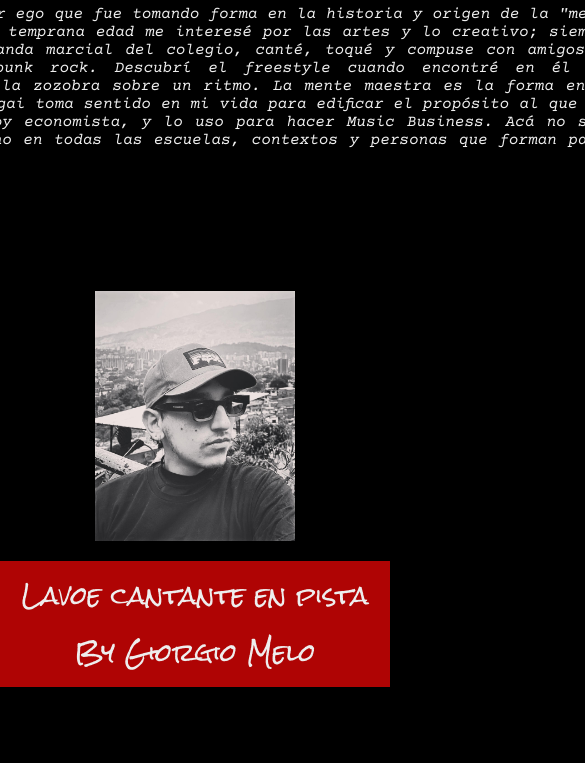
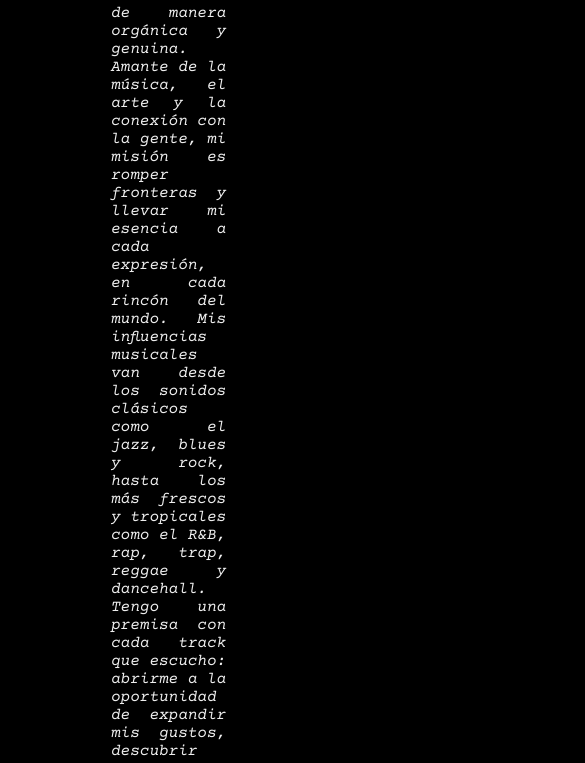
Before and after one commit to ByGior/webgior, a plain HTML site: page about.html in a window 390 px wide. Shown: the part 413-1176 px from the top of the page, 585 px wide, since content can reach past the window. Before the commit the page ends 1100 px from the top, so only its background shows below. Drawn offline with nearby package versions, Linux system fonts and the light colour scheme; a web font is replaced by a local one.

Commit message:
Update Original style.css

```diff
--- a/styles/style.css
+++ b/styles/style.css
@@ -175,72 +175,3 @@ body {
     font-size: 24px;
     font-weight: 400;
 }
-
-@media (max-width: 768px) {
-    .about-me-container {
-      width: 100%;
-      text-align: center;
-      margin-bottom: 2rem;
-    }
-
-    .about-me-image {
-      max-width: 200px;
-      height: auto;
-    }
-  }
-
-  @media (max-width: 768px) {
-    .presentacion_contenido_texto_2 {
-      font-size: 16px;
-      margin-bottom: 1.5rem;
-    }
-
-    .presentacion_contenido_texto_3 {
-      font-size: 18px;
-      margin-bottom: 2.5rem;
-    }
-  }
-
-  @media (max-width: 768px) {
-    .presentacion_contenido_texto_2 {
-      font-size: 16px;
-      margin-bottom: 1.5rem;
-      max-width: 90%;
-      margin-left: 5%;
-      margin-right: 5%;
-    }
-
-    .presentacion_contenido_texto_3 {
-      font-size: 18px;
-      margin-bottom: 2.5rem;
-      max-width: 90%;
-      margin-left: 5%;
-      margin-right: 5%;
-    }
-  }
-
-  @media (max-width: 768px) {
-    .presentacion_contenido_titulo {
-      font-size: 28px;
-    }
-  }
-
-  @media (max-width: 768px) {
-    .presentacion_contenido_texto_2 {
-      font-size: 16px;
-      margin-bottom: 1rem;
-    }
-
-    .presentacion_contenido_texto_3 {
-      font-size: 18px;
-      margin-bottom: 2rem;
-    }
-  }
-  @media (max-width: 768px) {
-    .presentacion {
-      padding: 20px;
-      flex-direction: column;
-      align-items: center;
-      margin-top: 2rem;
-    }
-  }
```
